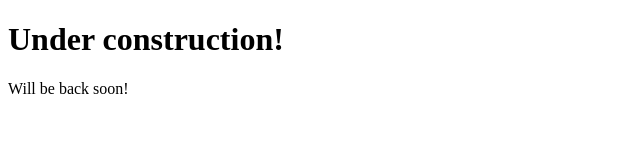
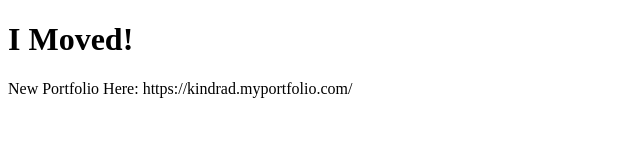
Before and after one commit to Kindrad/Kindrad.github.io, a plain HTML site: page index.html in a window 1280 px wide. Shown: the whole page, without its empty margins (0-640 px from the left). Drawn offline with Linux system fonts and the light colour scheme.

Commit message:
simple "redirect"
added a link to new porttfolio

```diff
--- a/index.html
+++ b/index.html
@@ -1,7 +1,7 @@
 <!DOCTYPE html>
 <html>
 <body>
-<h1>Under construction!</h1>
-<p>Will be back soon!</p>
+<h1>I Moved!</h1>
+<p>New Portfolio Here: https://kindrad.myportfolio.com/</p>
 </body>
 </html>
```
